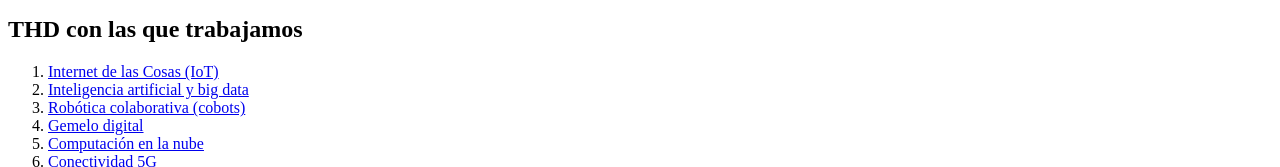
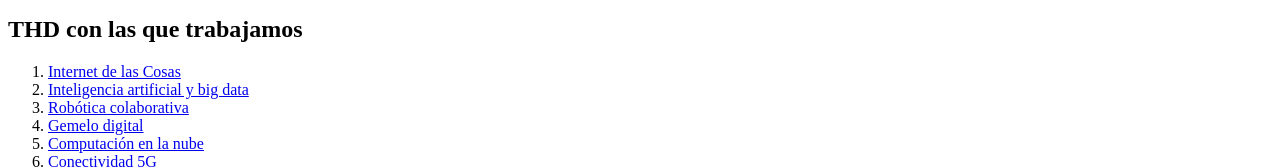
Before and after one commit to victormorillasholanda-star/proyecto-THD-DAM, a plain HTML site: page index.html in a window 1280 px wide. Shown: the part 890-1057 px from the top of the page. Drawn offline with Linux system fonts and the light colour scheme.

Commit message:
Cambios en pequeños detalles

```diff
--- a/index.html
+++ b/index.html
@@ -56,9 +56,9 @@
         <section id="thd">
             <h2>THD con las que trabajamos</h2>
             <ol>
-                <li><a href="catalogo.html#iot">Internet de las Cosas (IoT)</a></li>
+                <li><a href="catalogo.html#iot">Internet de las Cosas</a></li>
                 <li><a href="catalogo.html#ia">Inteligencia artificial y big data</a></li>
-                <li><a href="catalogo.html#robotica">Robótica colaborativa (cobots)</a></li>
+                <li><a href="catalogo.html#robotica">Robótica colaborativa</a></li>
                 <li><a href="catalogo.html#gemelo">Gemelo digital</a></li>
                 <li><a href="catalogo.html#nube">Computación en la nube</a></li>
                 <li><a href="catalogo.html#5g">Conectividad 5G</a></li>
```
